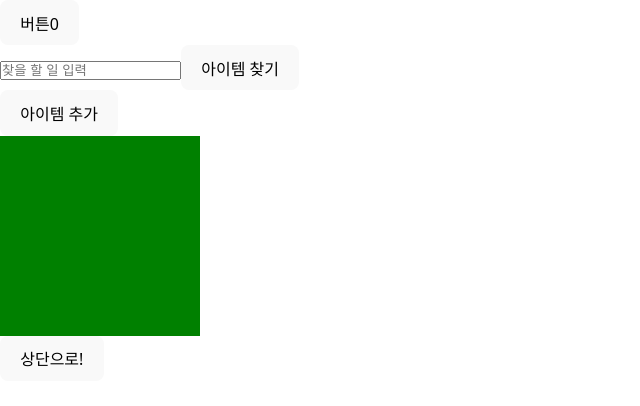
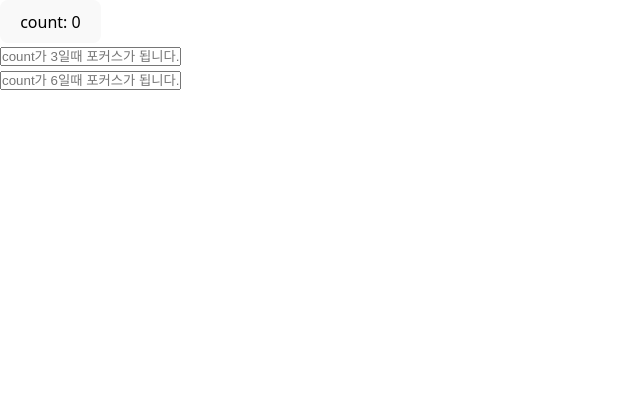
Before and after one commit to jeoniltae/react-ui-tutorial, a React (Vite) app: page / in a window 1280 px wide. Shown: the top 406 px of the page, without its empty margins (0-640 px from the left). Built offline with nearby package versions, Linux system fonts and the light colour scheme.

Commit message:
update: useEffect()훅 이해 🎄랜더링 이해 - state가 변경되면 실행 됨. - useEffect는 랜더링 이후에 실행이 됨.
🎄useEffect 조건부 실행
1. 랜더링 이후useEffect 구문이 계속 실행
2. 최초 한 번만 실행
3. 특정 조건을 충족하면 실행

```diff
--- /dev/null
+++ b/src/App4.tsx
@@ -0,0 +1,77 @@
+import { useEffect, useRef, useState } from "react";
+
+function App() {
+  const [count, setCount] = useState(0);
+  // const [isCountThree, setIsCountThree] = useState(false);
+  console.log("💕 랜더링: count: ", count);
+
+  const isCountThree = count === 3;
+  const isCountSix = count === 6;
+
+  // 이렇게 작성할 경우 불필요한 useEffect훅이 실행됨. 8, 9번 라인으로(변수 선언) 최종 개선
+  // useEffect(() => {
+  //   console.log("➡ useEffect가 호출됨.");
+  //   setIsCountThree(count === 3);
+  // }, [count]);
+
+  // 1. 랜더링 이후useEffect 구문이 계속 실행
+  useEffect(() => {
+    console.log("✅ useEffect 호출됨.");
+  });
+
+  // 2. 최초 한 번만 실행
+  useEffect(() => {
+    console.log("🙏 useEffect 최초 1번만 호출됨.");
+  }, []);
+
+  // 3. 특정 조건을 충족하면 실행
+  useEffect(() => {
+    console.log("🙋‍♂️ useEffect 특정 조건을 충족하면 호출됨.");
+    if (!isCountThree) return;
+    countThreeInputRef.current?.focus();
+  }, [isCountThree]);
+
+  useEffect(() => {
+    console.log("🙋‍♂️🙋‍♂️ useEffect 특정 조건을 충족하면 호출됨.");
+    if (!isCountSix) return;
+    countSixInputRef.current?.focus();
+  }, [isCountSix]);
+
+  //⌚⌚⌚⌚⌚⌚⌚⌚⌚⌚⌚⌚⌚⌚⌚⌚⌚⌚⌚⌚⌚⌚⌚⌚⌚⌚⌚⌚⌚⌚⌚⌚⌚⌚⌚⌚⌚⌚⌚⌚
+
+  const countThreeInputRef = useRef<HTMLInputElement>(null);
+  const countSixInputRef = useRef<HTMLInputElement>(null);
+
+  return (
+    <>
+      <div className="card">
+        <button
+          onClick={() => {
+            setCount((count) => {
+              // setIsCountThree(count === 3); 이런식으로 작성하면 타이밍이 안맞음. 11번 라인으로 1차 개선
+              return count + 1;
+            });
+          }}
+        >
+          count: {count}
+        </button>
+
+        <div>
+          <input
+            type="text"
+            ref={countThreeInputRef}
+            placeholder="count가 3일때 포커스가 됩니다."
+          />
+          <br />
+          <input
+            type="text"
+            ref={countSixInputRef}
+            placeholder="count가 6일때 포커스가 됩니다."
+          />
+        </div>
+      </div>
+    </>
+  );
+}
+
+export default App;
--- a/src/main.tsx
+++ b/src/main.tsx
@@ -5,6 +5,7 @@ import App from "./App.tsx";
 import App_라우터연습back from "./App_라우터연습back.tsx";
 import App2 from "./App2.tsx";
 import App3 from "./App3.tsx";
+import App4 from "./App4.tsx";
 
 createRoot(document.getElementById("root")!).render(
   <StrictMode>
@@ -17,6 +18,9 @@ createRoot(document.getElementById("root")!).render(
     {/* <App2 /> */}
 
     {/* useRef 연습 */}
-    <App3 />
+    {/* <App3 /> */}
+
+    {/* useEffect 이해 */}
+    <App4 />
   </StrictMode>
 );
```
